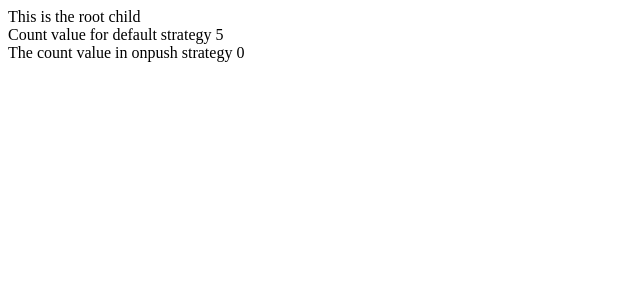
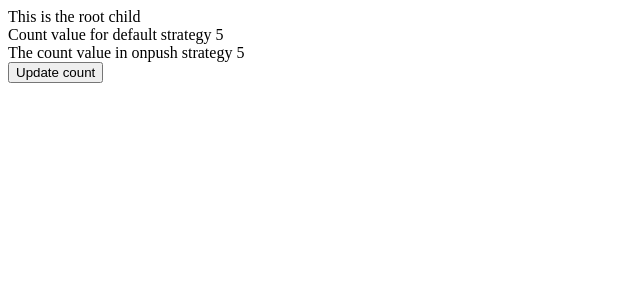
Before and after one commit to leelanarasimha/angular17-course, an Angular app in the folder angular-basics/: page / in a window 1280 px wide. Shown: the top 300 px of the page, without its empty margins (0-640 px from the left). Built offline with nearby package versions, Linux system fonts and the light colour scheme.

Commit message:
change detection onpush

```diff
--- a/angular-basics/src/app/child-push/child-push.component.html
+++ b/angular-basics/src/app/child-push/child-push.component.html
@@ -1 +1,5 @@
 <div>The count value in onpush strategy {{ count }}</div>
+
+<div>
+  <button (click)="updateCount()">Update count</button>
+</div>
--- a/angular-basics/src/app/child-push/child-push.component.ts
+++ b/angular-basics/src/app/child-push/child-push.component.ts
@@ -1,9 +1,16 @@
-import { ChangeDetectionStrategy, Component } from '@angular/core';
+import { CommonModule } from '@angular/common';
+import {
+  ChangeDetectionStrategy,
+  ChangeDetectorRef,
+  Component,
+  Input,
+} from '@angular/core';
+import { Observable } from 'rxjs';
 
 @Component({
   selector: 'app-child-push',
   standalone: true,
-  imports: [],
+  imports: [CommonModule],
   templateUrl: './child-push.component.html',
   styleUrl: './child-push.component.css',
   changeDetection: ChangeDetectionStrategy.OnPush,
@@ -11,9 +18,14 @@ import { ChangeDetectionStrategy, Component } from '@angular/core';
 export class ChildPushComponent {
   count = 0;
 
-  constructor() {
+  constructor(private cdr: ChangeDetectorRef) {
     setInterval(() => {
       this.count++;
+      this.cdr.markForCheck();
     }, 1000);
   }
+
+  updateCount() {
+    //this.count++;
+  }
 }
--- a/angular-basics/src/app/parent/parent.component.ts
+++ b/angular-basics/src/app/parent/parent.component.ts
@@ -21,6 +21,14 @@ export class ParentComponent {
   @ContentChildren(SUB_ITEM)
   subItemTypes!: QueryList<string>;
 
+  count = 0;
+
+  constructor() {
+    setInterval(() => {
+      this.count++;
+    }, 1000);
+  }
+
   ngAfterContentInit() {
     this.subItemTypes.forEach((element) => {
       console.log(element);
```
